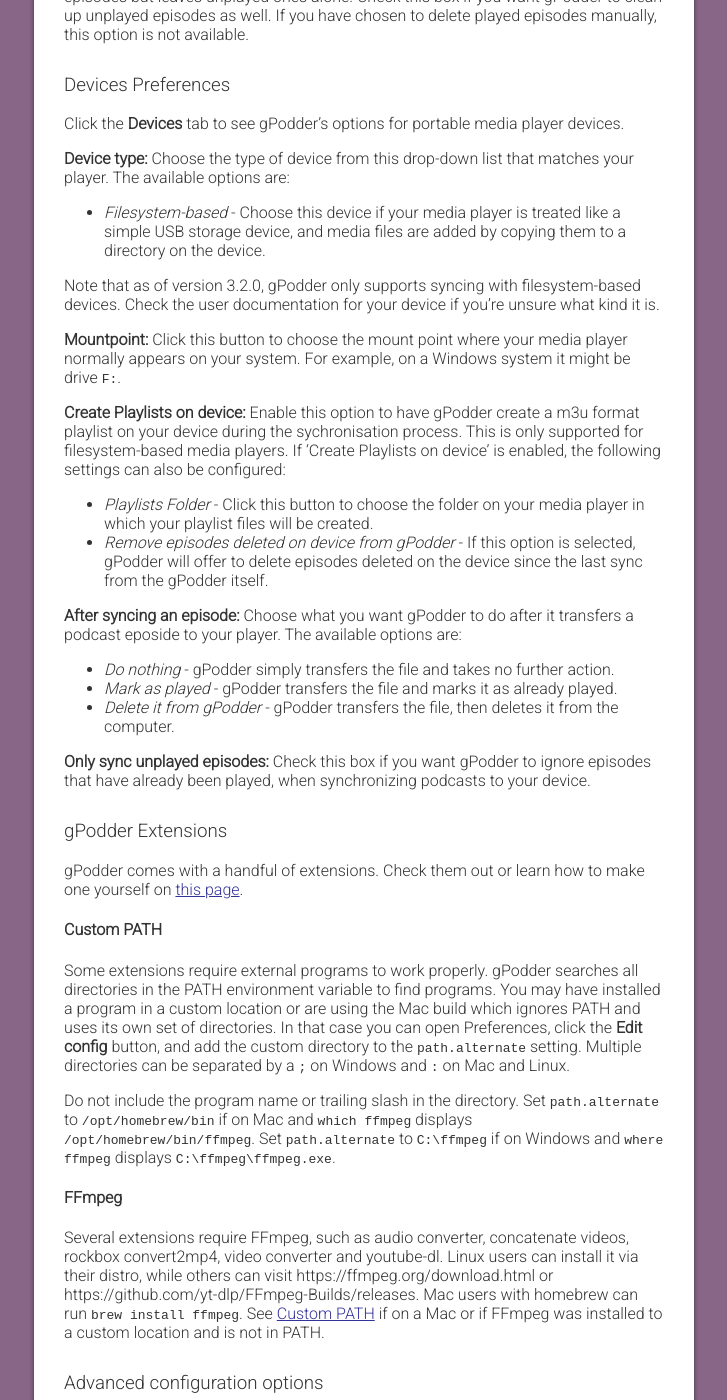
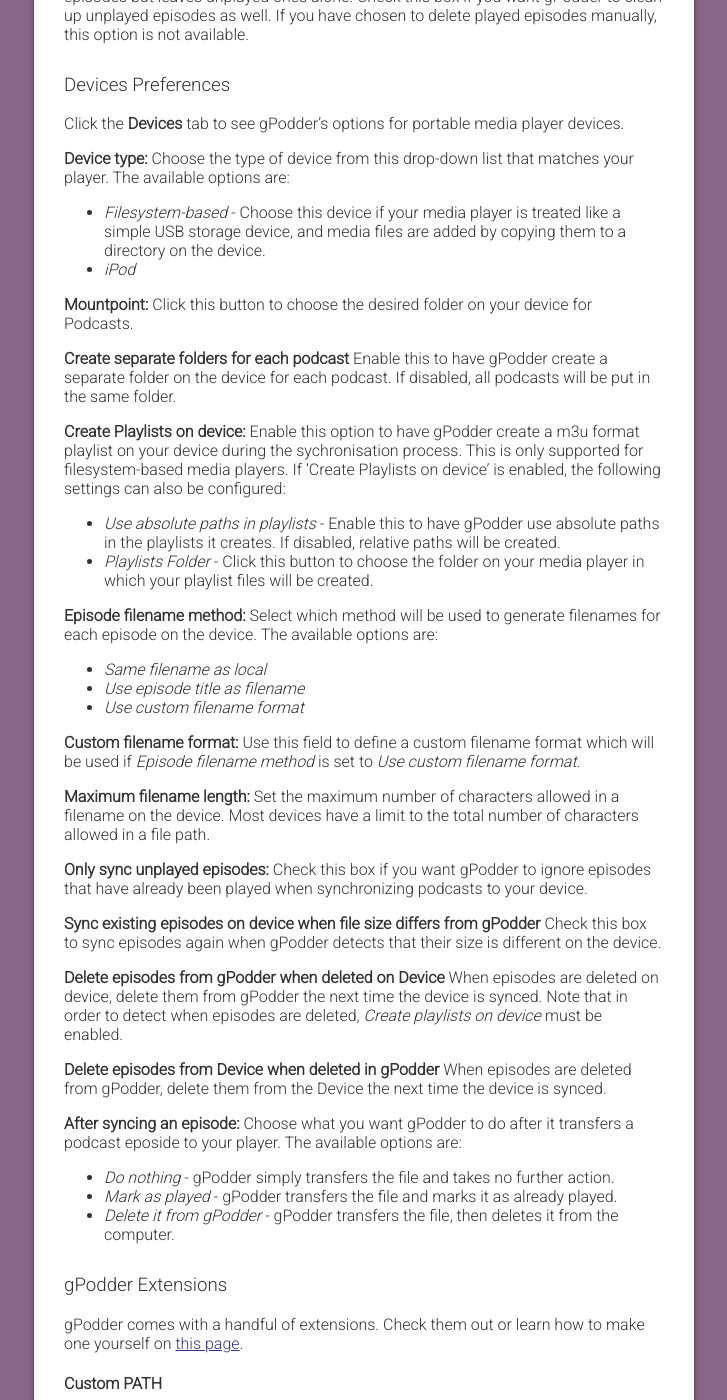
Before and after one commit to gpodder/gpodder.github.io, a Jekyll site: the page built from docs/user-manual.md, in a window 1280 px wide and 1400 px high, scrolled down 3206 px. Shown: the whole window, without its empty margins (276-1003 px from the left). Built offline with Jekyll 4.4.1, drawn with Linux system fonts in a browser that asks for light colours; our own code applies the rules of GitHub Pages for plain Markdown files; some of the changed text lies outside the part shown.

Commit message:
User Manual: update device preferences tab

```diff
--- a/docs/user-manual.md
+++ b/docs/user-manual.md
@@ -90,23 +90,40 @@
 **Device type:** Choose the type of device from this drop-down list that matches your player. The available options are:
 
 -   *Filesystem-based* - Choose this device if your media player is treated like a simple USB storage device, and media files are added by copying them to a directory on the device.
+-   *iPod*
 
-Note that as of version 3.2.0, gPodder only supports syncing with filesystem-based devices. Check the user documentation for your device if you're unsure what kind it is.
+**Mountpoint:** Click this button to choose the desired folder on your device for Podcasts.
 
-**Mountpoint:** Click this button to choose the mount point where your media player normally appears on your system. For example, on a Windows system it might be drive `F:`.
+**Create separate folders for each podcast** Enable this to have gPodder create a separate folder on the device for each podcast. If disabled, all podcasts will be put in the same folder.
 
 **Create Playlists on device:** Enable this option to have gPodder create a m3u format playlist on your device during the sychronisation process. This is only supported for filesystem-based media players. If 'Create Playlists on device' is enabled, the following settings can also be configured:
 
+-   *Use absolute paths in playlists* - Enable this to have gPodder use absolute paths in the playlists it creates. If disabled, relative paths will be created.
 -   *Playlists Folder* - Click this button to choose the folder on your media player in which your playlist files will be created.
--   *Remove episodes deleted on device from gPodder* - If this option is selected, gPodder will offer to delete episodes deleted on the device since the last sync from the gPodder itself.
+
+**Episode filename method:** Select which method will be used to generate filenames for each episode on the device. The available options are:
+
+-   *Same filename as local*
+-   *Use episode title as filename*
+-   *Use custom filename format*
+
+**Custom filename format:** Use this field to define a custom filename format which will be used if *Episode filename method* is set to *Use custom filename format*.
+
+**Maximum filename length:** Set the maximum number of characters allowed in a filename on the device. Most devices have a limit to the total number of characters allowed in a file path.
+
+**Only sync unplayed episodes:** Check this box if you want gPodder to ignore episodes that have already been played when synchronizing podcasts to your device.
+
+**Sync existing episodes on device when file size differs from gPodder** Check this box to sync episodes again when gPodder detects that their size is different on the device.
+
+**Delete episodes from gPodder when deleted on Device** When episodes are deleted on device, delete them from gPodder the next time the device is synced. Note that in order to detect when episodes are deleted, *Create playlists on device* must be enabled.
+
+**Delete episodes from Device when deleted in gPodder** When episodes are deleted from gPodder, delete them from the Device the next time the device is synced.
 
 **After syncing an episode:** Choose what you want gPodder to do after it transfers a podcast eposide to your player. The available options are:
 
 -   *Do nothing* - gPodder simply transfers the file and takes no further action.
 -   *Mark as played* - gPodder transfers the file and marks it as already played.
 -   *Delete it from gPodder* - gPodder transfers the file, then deletes it from the computer.
-
-**Only sync unplayed episodes:** Check this box if you want gPodder to ignore episodes that have already been played, when synchronizing podcasts to your device.
 
 ### gPodder Extensions
 
@@ -241,7 +258,7 @@
 
 #### Removing episodes via synchronisation
 
-If you have the 'Create playlists on device' option enabled, you can also enable the option 'Remove episodes deleted on device from gPodder'.
+If you have the 'Create playlists on device' option enabled, you can also enable the option 'Delete episodes from gPodder when deleted on Device'.
 
 ![Removing episodes via synchronisation](gpodder-devices.png)
 
@@ -259,14 +276,14 @@
 
 If your media player does not support playlists or deleting tracks then you can choose to delete
 tracks that have been removed from gPodder from the player when a synchronization is performed. To
-enable this check the 'Remove episodes deleted in gPodder from device' checkbox in the Device
+enable this check the 'Delete episodes from Device when deleted in gPodder' checkbox in the Device
 Preferences dialog.
 
 #### Custom file names
 
 You can use custom file names when synchronising. This makes browsing files on your device much more convenient.
 
-The default value for the custom filename field is {episode.basename}. This will work for most podcasts. However, occasionally you may find a podcast where the producers don't provide unique information in the tags, which can result in multiple episodes being given the same name (e.g. podcast.mp3), and thus overwriting one another on synchronisation. One workaround to this is to include the {episode.sortdate} data. Multiple fields can be concatenated, e.g.: "{episode.sortdate}\_{episode.basename}" which will result in files of the form "2012-01-14\_podcast.mp3".
+The default value for the custom filename field is {episode.sortdate}_{episode.title}. This will work for most podcasts. However, occasionally you may find a podcast where the producers don't provide unique information in the tags, which can result in multiple episodes being given the same name (e.g. podcast.mp3), and thus overwriting one another on synchronisation. One workaround to this is to include the {episode.sortdate} data. Multiple fields can be concatenated, e.g.: "{episode.sortdate}\_{episode.basename}" which will result in files of the form "2012-01-14\_podcast.mp3".
 
 For podcasts that release multiple episodes on the same day, even this might not be enough. Try also {episode.sortdate}\_{episode.title}, or even {episode.sortdate}\_{episode.published}
 
```
